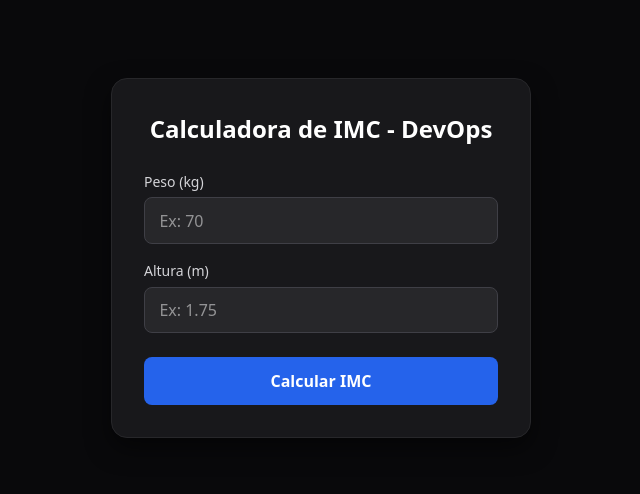
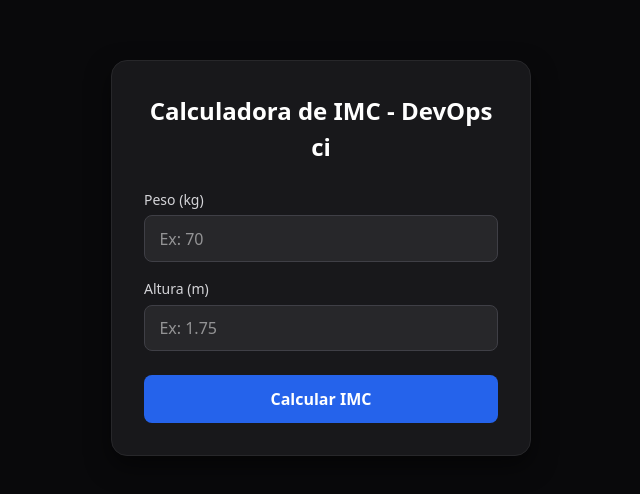
Before and after one commit to jjohnbr/PROJETO-DEVOPS, a Next.js app: page / in a window 1280 px wide. Shown: the part 142-636 px from the top of the page, without its empty margins (319-959 px from the left). Built offline with nearby package versions, Linux system fonts and the light colour scheme.

Commit message:
feat: ajusta titulo via pull request

```diff
--- a/app/page.tsx
+++ b/app/page.tsx
@@ -64,7 +64,7 @@ export default function Home() {
             color: "#ffffff",
           }}
         >
-          Calculadora de IMC - DevOps
+          Calculadora de IMC - DevOps ci
         </h1>
 
         <form onSubmit={handleSubmit} style={{ display: "flex", flexDirection: "column", gap: "1rem" }}>
```
